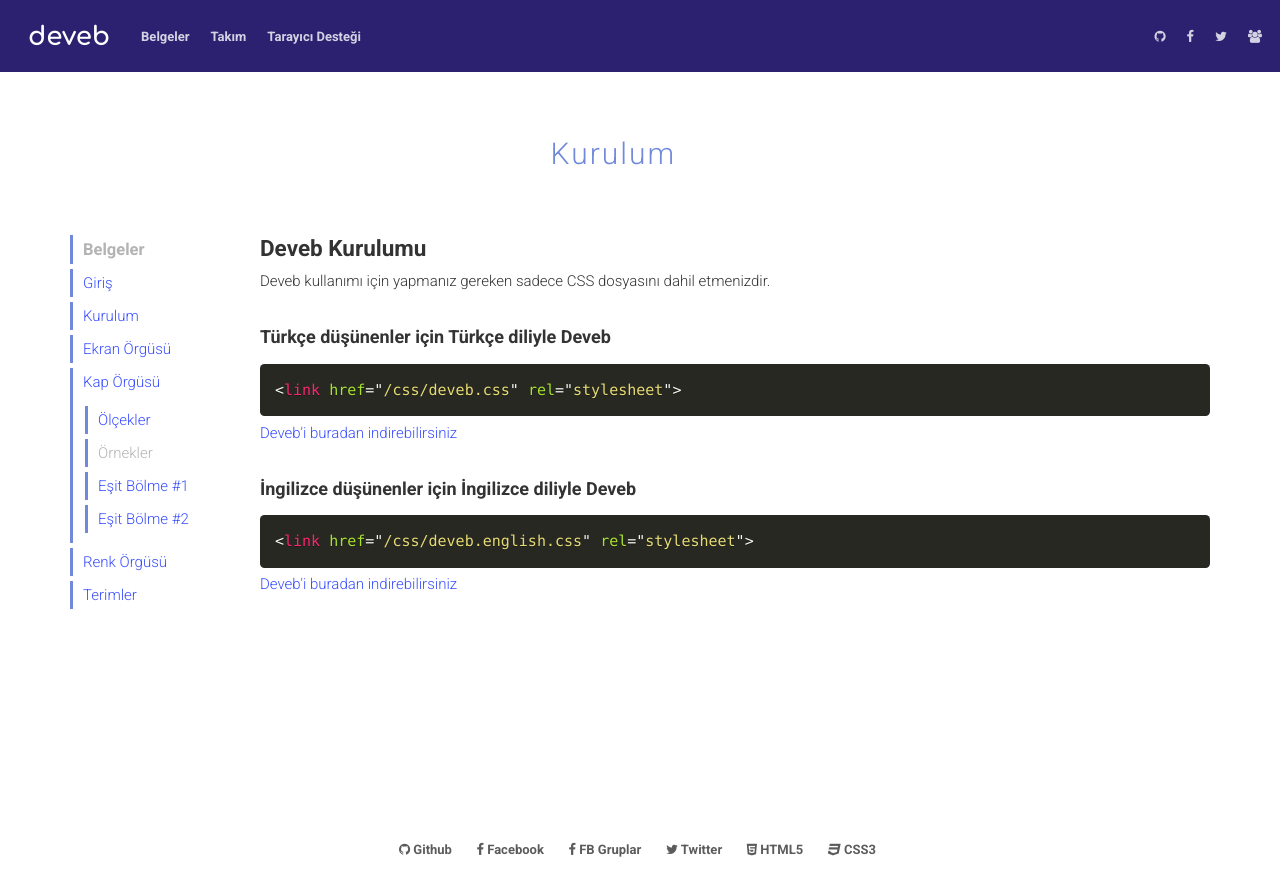
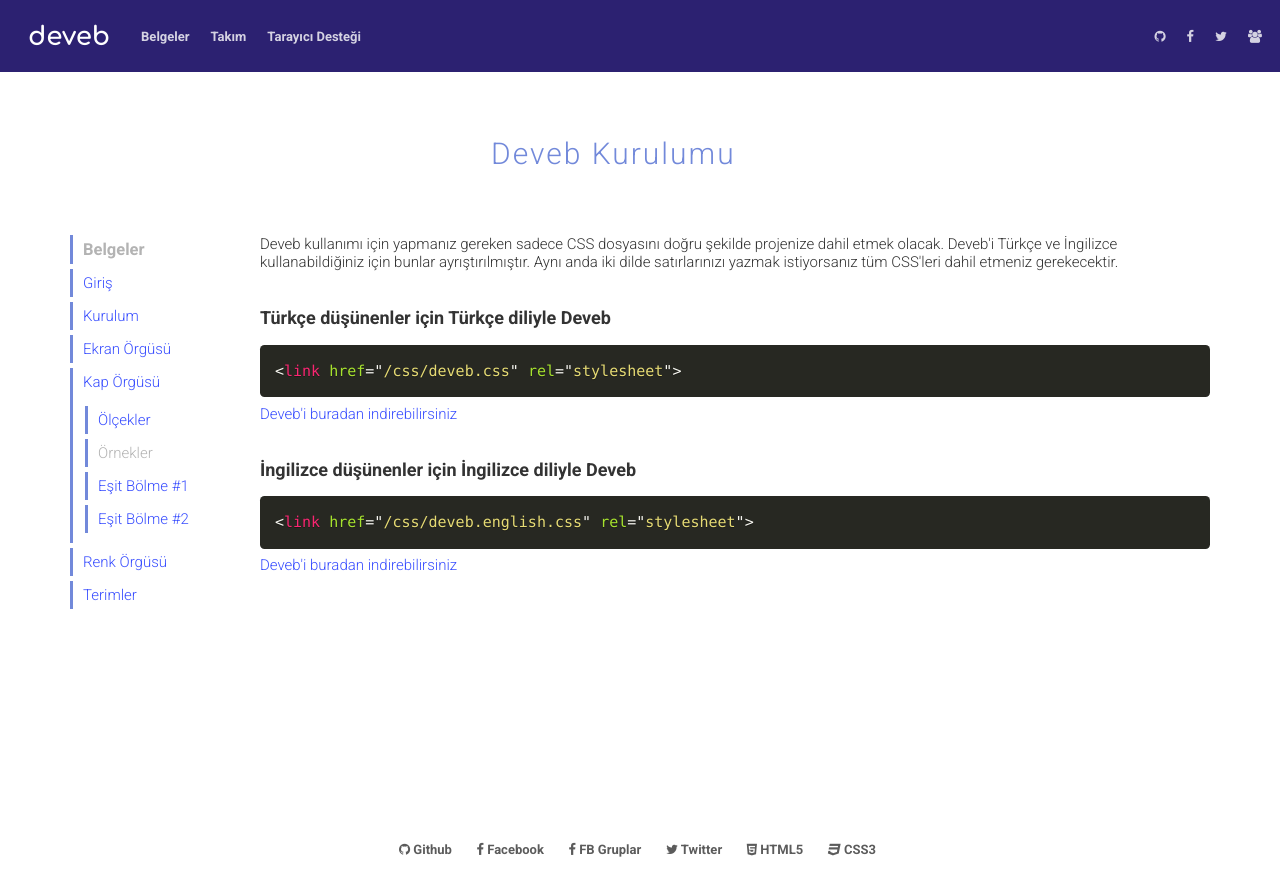
Before and after one commit to data-deveb/data-deveb.github.io, a Jekyll site: the page built from belgeler/kurulum.html, in a window 1280 px wide. Shown: the top 896 px of the page. Built offline with Jekyll 4.4.1, drawn with Linux system fonts in a browser that asks for light colours.

Commit message:
Güncelleme

```diff
--- a/belgeler/kurulum.html
+++ b/belgeler/kurulum.html
@@ -1,10 +1,9 @@
 ---
 layout: default
-title: Kurulum
+title: Deveb Kurulumu
 ---
 <div data-gnl="24">
-    <h1>Deveb Kurulumu</h1>
-    <p>Deveb kullanımı için yapmanız gereken sadece CSS dosyasını dahil etmenizdir.</p>
+    <p>Deveb kullanımı için yapmanız gereken sadece CSS dosyasını doğru şekilde projenize dahil etmek olacak. Deveb'i Türkçe ve İngilizce kullanabildiğiniz için bunlar ayrıştırılmıştır. Aynı anda iki dilde satırlarınızı yazmak istiyorsanız tüm CSS'leri dahil etmeniz gerekecektir.</p>
 
     <h2>Türkçe düşünenler için Türkçe diliyle Deveb</h2>
     <pre data-gnl="1 1p"><code class="language-html">&lt;link href=&quot;/css/deveb.css&quot; rel=&quot;stylesheet&quot;&gt;</code></pre>
```
